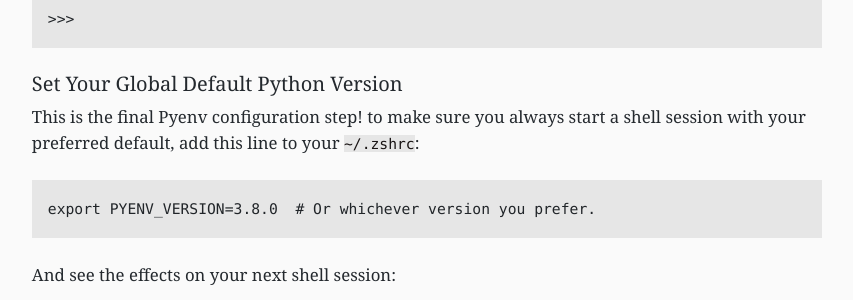
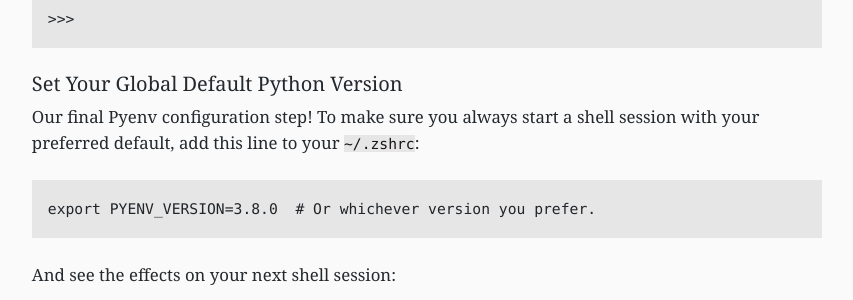
Before and after one commit to francojposa/personal-site, a Jekyll site: the page built from _dev_setup_guides/python_setup_macos.md, in a window 1280 px wide and 900 px high, scrolled down 1604 px. Shown: the part 397-697 px from the top of the window, without its empty margins (213-1066 px from the left). Built offline with Jekyll 4.4.1, drawn with Linux system fonts in a browser that asks for light colours.

Commit message:
Cleanup of Pyenv instructions

````diff
--- a/_dev_setup_guides/python_setup_macos.md
+++ b/_dev_setup_guides/python_setup_macos.md
@@ -70,7 +70,7 @@ Python 3.6.8 (default, Jan 21 2020, 21:10:14)
 ```
 
 ### Set Your Global Default Python Version
-This is the final Pyenv configuration step! to make sure you always start a shell session with your preferred default, add this line to your `~/.zshrc`:
+Our final Pyenv configuration step! To make sure you always start a shell session with your preferred default, add this line to your `~/.zshrc`:
 
 ```
 export PYENV_VERSION=3.8.0  # Or whichever version you prefer.
````
